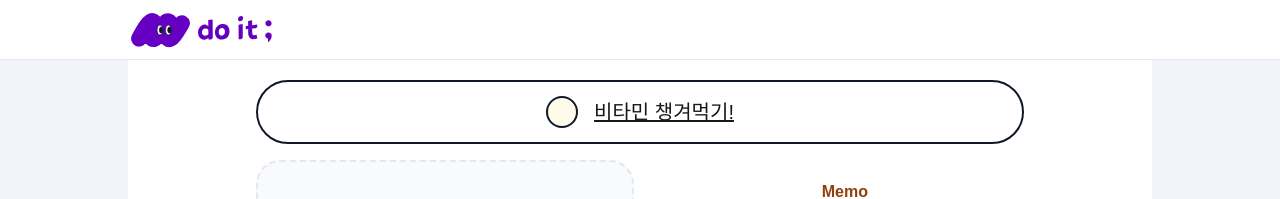
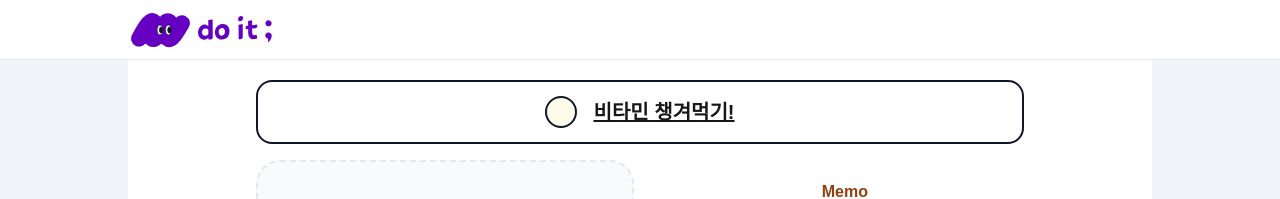
Before and after one commit to ziyoungsRoom/ToDoList_NextJS, a Next.js app: page /item/1 in a window 1280 px wide. Shown: the top 199 px of the page. Built offline with nearby package versions, Linux system fonts and the light colour scheme; a web font is replaced by a local one.

Commit message:
style: CheckListDetail round 크기 조절

```diff
--- a/src/components/CheckListDetail.tsx
+++ b/src/components/CheckListDetail.tsx
@@ -11,7 +11,7 @@ const CheckListDetail = ({ text, isDone }: CheckListDetailProps) => {
     <div
       className={`${
         isDone ? "bg-violet-100" : "bg-white"
-      } w-full h-[64px] p-[8px] flex items-center justify-center gap-[16px] text-[20px] cursor-pointer rounded-full border border-[2px] border-slate-900`}
+      } w-full h-[64px] p-[8px] flex items-center justify-center gap-[16px] text-[20px] font-bold cursor-pointer rounded-2xl border border-[2px] border-slate-900`}
     >
       {isDone ? <DoneCheckbox /> : <DefaultCheckbox />}
 
```
